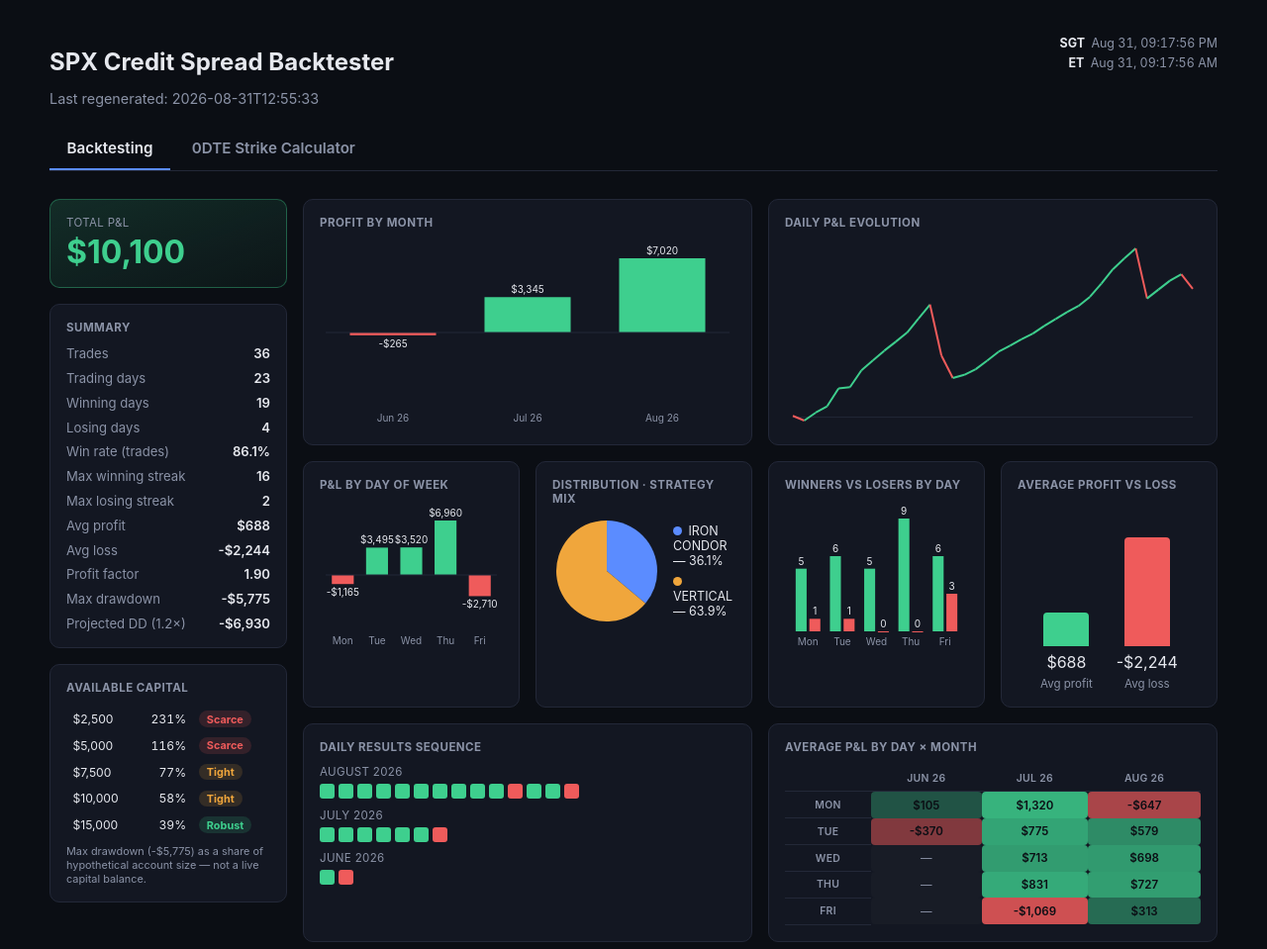
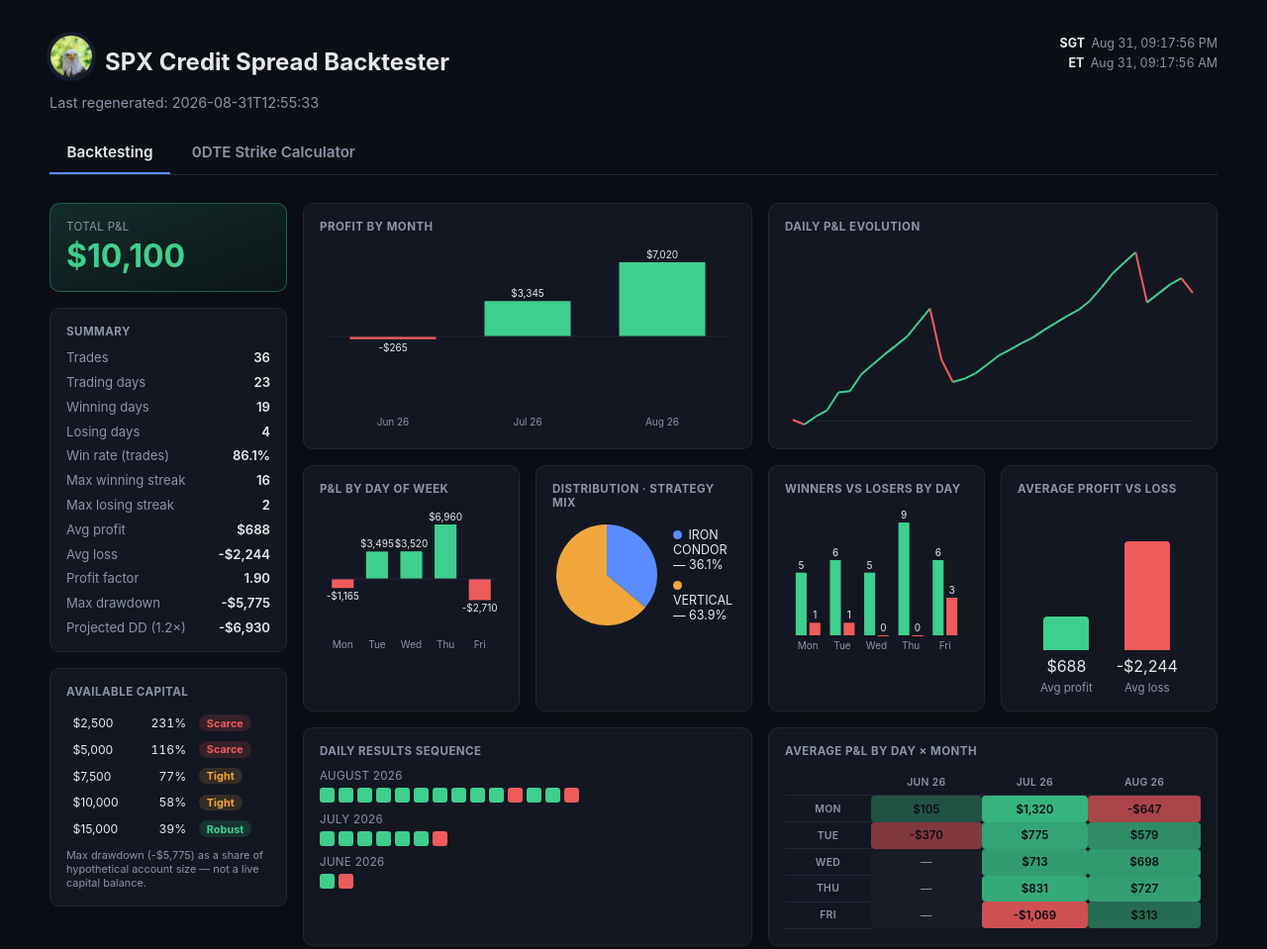
Before and after one commit to kknecom/sp500-options-backtester, a website: page worker/public/index.html in a window 1280 px wide. Shown: the top 959 px of the page at 99% size. Drawn offline with Linux system fonts and the light colour scheme.

Commit message:
Add eagle brand mark to dashboard header
Circular 44px crop of the user-supplied/licensed eagle photo, placed
next to the h1 in the header. Cropped tight on the head/shoulders and
downscaled to 256x256 (14KB) since a detailed photo doesn't read well
at logo size otherwise -- verified by headless render that the crop
stays legible at the actual 44px display size.

```diff
--- a/worker/public/index.html
+++ b/worker/public/index.html
@@ -152,13 +152,24 @@
 		}
 		.clock-box .clock-row { display: flex; justify-content: flex-end; gap: 0.4rem; }
 		.clock-box .clock-tz { font-weight: 700; color: var(--text); }
+
+		/* Header eagle mark */
+		.brand-row { display: flex; align-items: center; gap: 0.75rem; }
+		.brand-mark {
+			width: 44px; height: 44px; border-radius: 50%; object-fit: cover;
+			border: 1px solid var(--panel-border); flex-shrink: 0;
+			box-shadow: 0 0 0 3px rgba(91,140,255,0.12);
+		}
 	</style>
 </head>
 <body>
 	<main>
 		<div class="page-header">
 			<div class="header-titles">
-				<h1>SPX Credit Spread Backtester</h1>
+				<div class="brand-row">
+					<img src="/eagle-logo.jpg" alt="" class="brand-mark">
+					<h1>SPX Credit Spread Backtester</h1>
+				</div>
 				<p class="subtitle" id="generated-at">Loading results&hellip;</p>
 			</div>
 			<div class="clock-box" id="live-clock">
```
Also changed, not shown: worker/public/eagle-logo.jpg (added).
